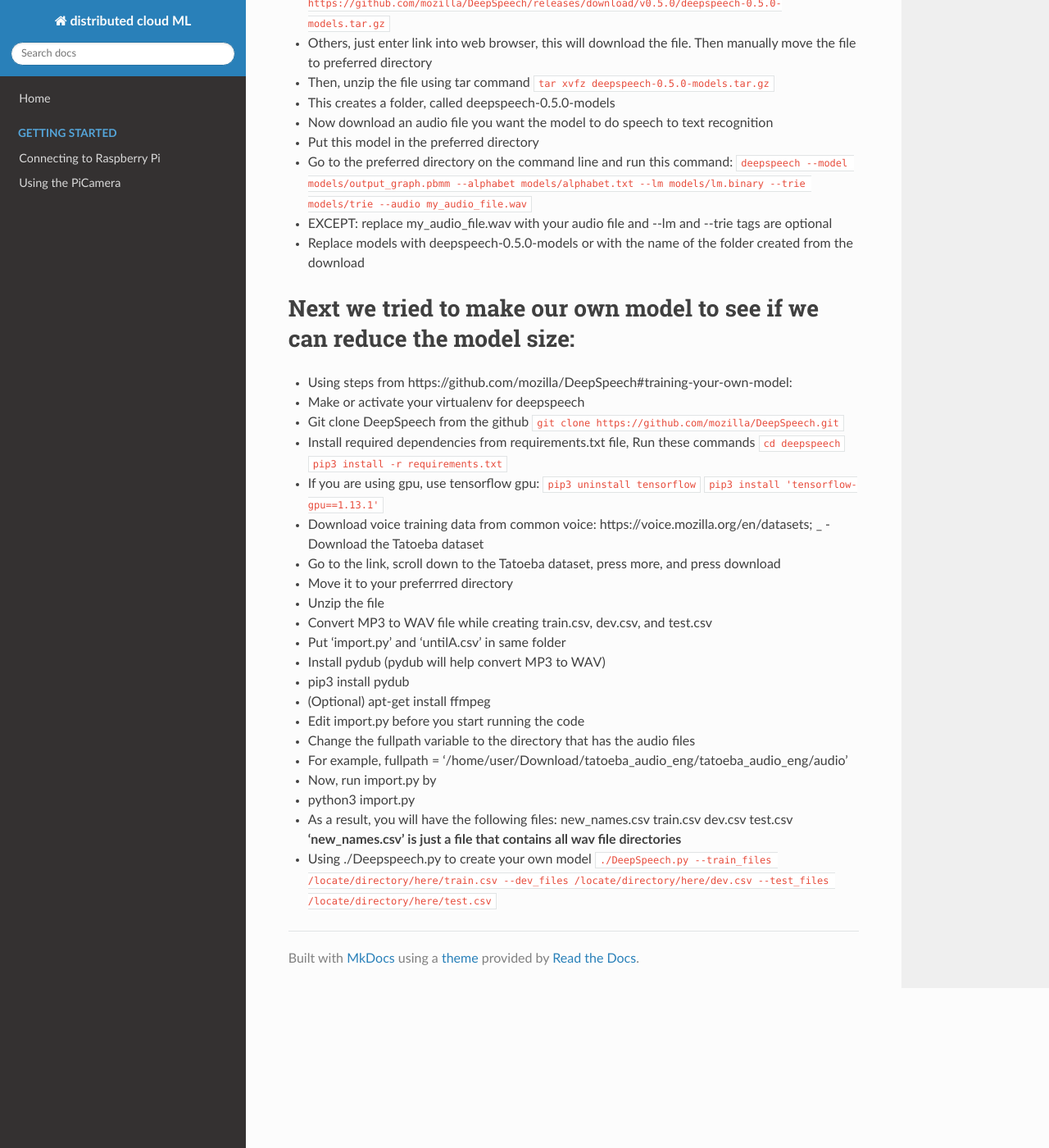
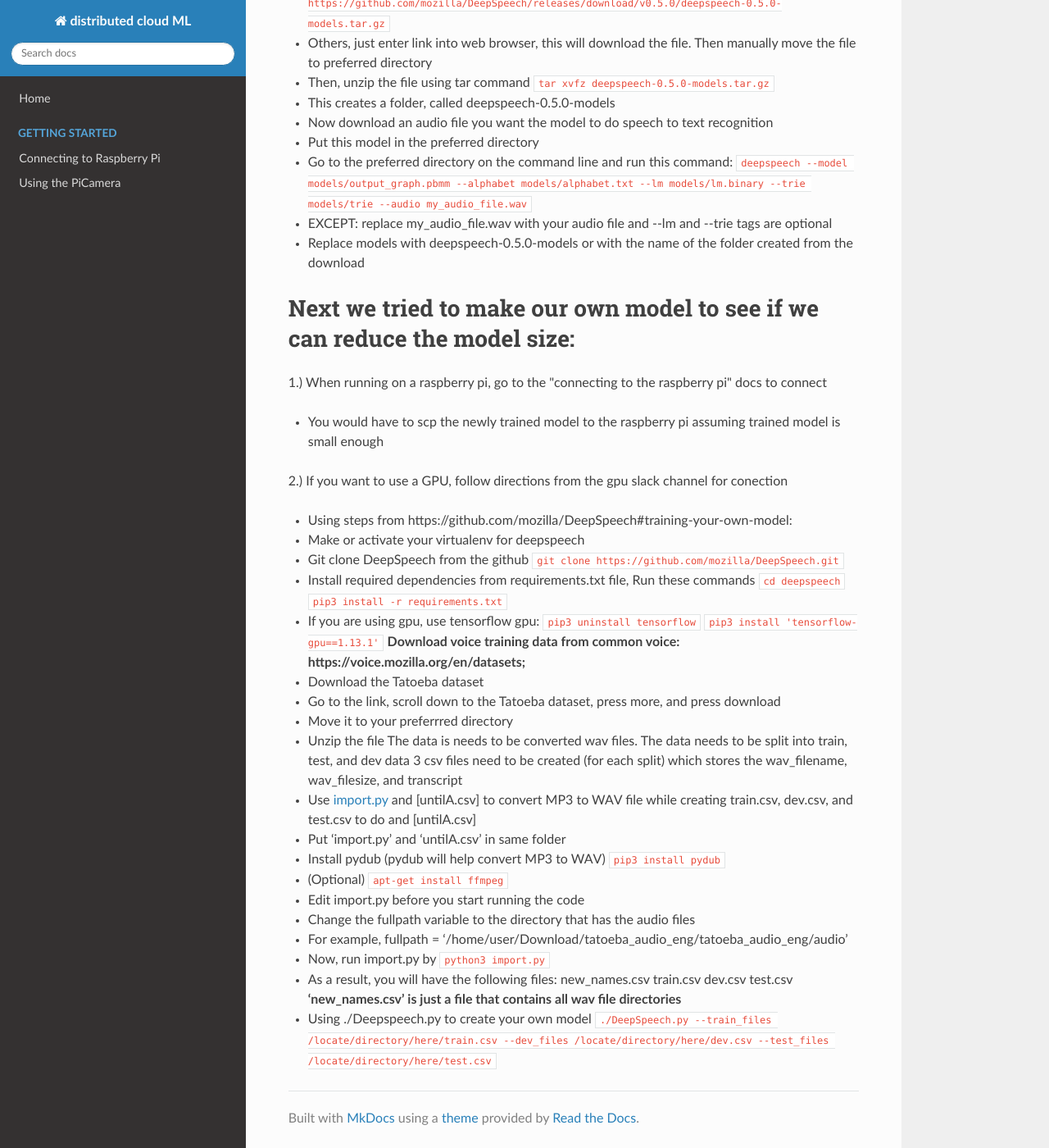
Before and after one commit to parallel-ml/docs, an MkDocs documentation site: the page built from docs/deepspeech.md, in a window 1280 px wide and 1400 px high, scrolled down 1166 px. Shown: the whole window at 82% size. Built offline with MkDocs 1.6.1, drawn with Linux system fonts in a browser that asks for light colours; nearby versions of some CDN libraries.

Commit message:
Updated deepspeech.md

```diff
--- a/docs/deepspeech.md
+++ b/docs/deepspeech.md
@@ -56,6 +56,13 @@ virtualenv -p python3 $HOME/tmp/deepspeech-venv/
 
 
 # Next we tried to make our own model to see if we can reduce the model size:
+
+1.) When running on a raspberry pi, go to the "connecting to the raspberry pi" docs to connect
+
+   - You would have to scp the newly trained model to the raspberry pi assuming trained model is small enough
+
+2.) If you want to use a GPU, follow directions from the gpu slack channel for conection
+
 - Using steps from https://github.com/mozilla/DeepSpeech#training-your-own-model:
 - Make or activate your virtualenv for deepspeech
 - Git clone DeepSpeech from the github
@@ -66,20 +73,25 @@ virtualenv -p python3 $HOME/tmp/deepspeech-venv/
 - If you are using gpu, use tensorflow gpu:
 `pip3 uninstall tensorflow`
 `pip3 install 'tensorflow-gpu==1.13.1' `
-- Download voice training data from common voice: https://voice.mozilla.org/en/datasets; _ - Download the Tatoeba dataset
+**Download voice training data from common voice: https://voice.mozilla.org/en/datasets;**
+- Download the Tatoeba dataset
 - Go to the link, scroll down to the Tatoeba dataset, press more, and press download
 - Move it to your preferrred directory
 - Unzip the file
-- Convert MP3 to WAV file while creating train.csv, dev.csv, and test.csv
+The data is needs to be converted wav files.
+The data needs to be split into train, test, and dev data
+3 csv files need to be created (for each split) which stores the wav_filename, wav_filesize, and transcript
+- Use  [import.py](https://drive.google.com/file/d/1EUJ0jUKSdEiwxRm8-2jaLaO2mCK_Bg0G/view?usp=sharing) and [untilA.csv] to convert MP3 to WAV file while creating train.csv, dev.csv, and test.csv
+to do and [untilA.csv]
 - Put ‘import.py’ and ‘untilA.csv’ in same folder
 - Install pydub (pydub will help convert MP3 to WAV)
-- pip3 install pydub
-- (Optional) apt-get install ffmpeg
+`pip3 install pydub`
+- (Optional) `apt-get install ffmpeg`
 - Edit import.py before you start running the code
 - Change the fullpath variable to the directory that has the audio files
 - For example, fullpath = ‘/home/user/Download/tatoeba_audio_eng/tatoeba_audio_eng/audio’
 - Now, run import.py by
-- python3 import.py
+`python3 import.py`
 - As a result, you will have the following files:
 new_names.csv
 train.csv
```
